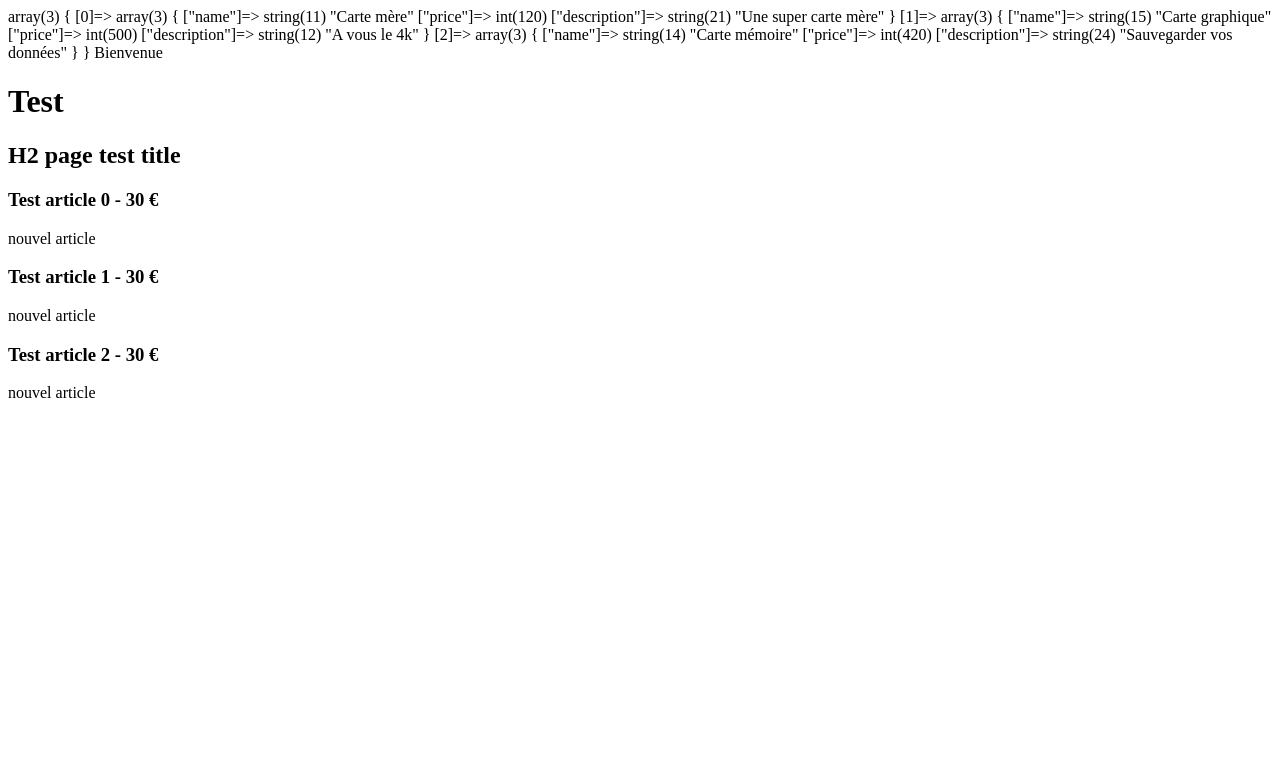
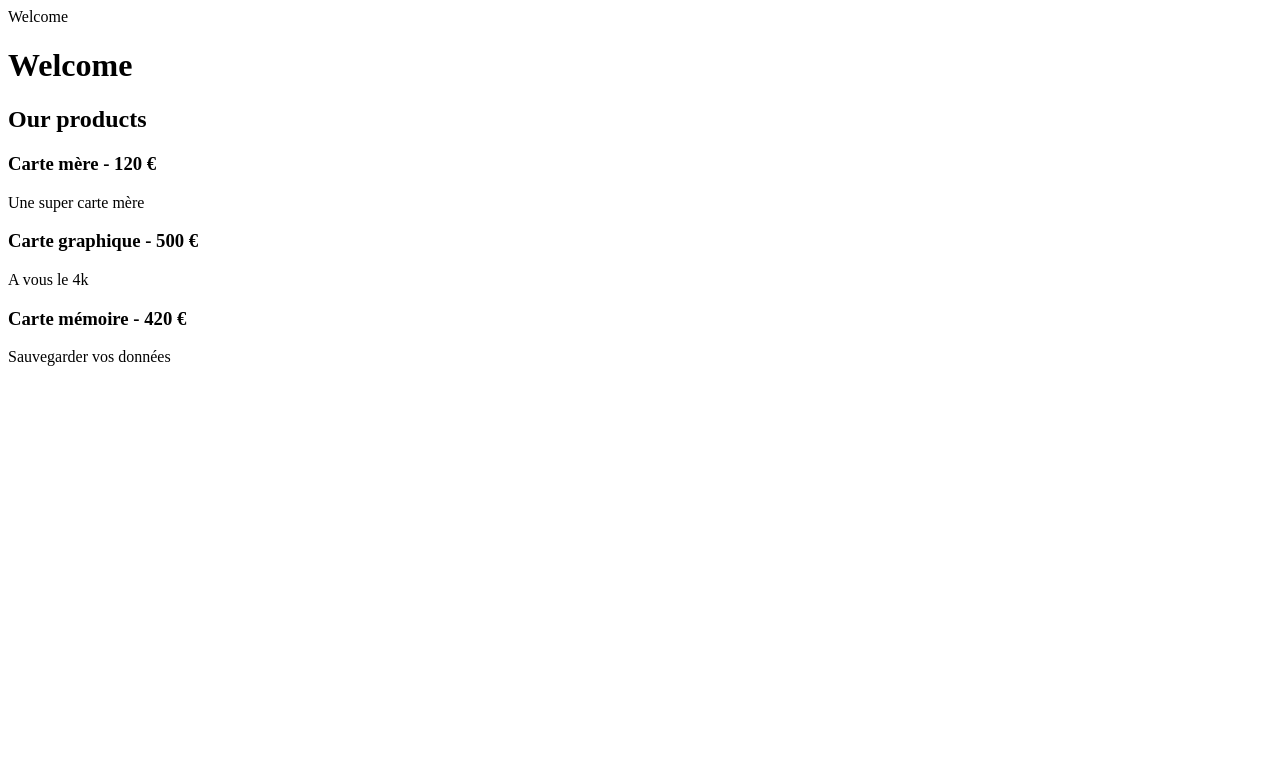
Before and after one commit to Frantz-tech/current-training, a PHP site: page / in a window 1280 px wide. Shown: the top 783 px of the page. Run offline with PHP 8.4, Linux system fonts and the light colour scheme.

Commit message:
feat(php): update website files

```diff
--- a/programming/Php/website/html/header.html
+++ /dev/null
@@ -1,3 +0,0 @@
-<header>
-  <h1> Bienvenue sur mon site </h1>
-</header>
--- a/programming/Php/website/index.php
+++ b/programming/Php/website/index.php
@@ -2,34 +2,26 @@
 require 'Back/articles.php';
 require 'Back/language.php';
 
-var_dump(loadArticle());
-selectLanguage('fr');
+$language = 'en';
+$articles = (loadArticle());
+selectLanguage($language);
 echo TEXT_WELCOME;
 ?>
 
 <!DOCTYPE html>
-<html lang="fr">
 <head>
-  <meta charset="UTF-8">
-  <meta name="viewport" content="width=device-width, initial-scale=1.0">
   <title>Ma boutique en ligne d'articles</title>
 </head>
 <body>
-  <?php
-  $headerTitle = 'Test';
-  require 'Front/header.php';
-   ?>
-
+  <?php $headerTitle = TEXT_WELCOME; require 'Front/header.php';?>
    <div>
     <h2>
-      <?php
-      $pageTitle = 'H2 page test title ';
-       echo $pageTitle; ?></h2>
+      <?php echo TEXT_ARTICLE; ?></h2>
     <?php
-    for ($i=0; $i<3; $i++) {
-      $title = 'Test article '. $i;
-      $price = 30;
-      $description = 'nouvel article';
+    foreach($articles as $article){
+      $title = $article['name'];
+      $price = $article['price'];
+      $description = $article['description'];
       require 'Front/article.php';
     }
      ?>
```
Also changed, not shown: programming/Php/TypeVarConstantes/info.md (deleted).
